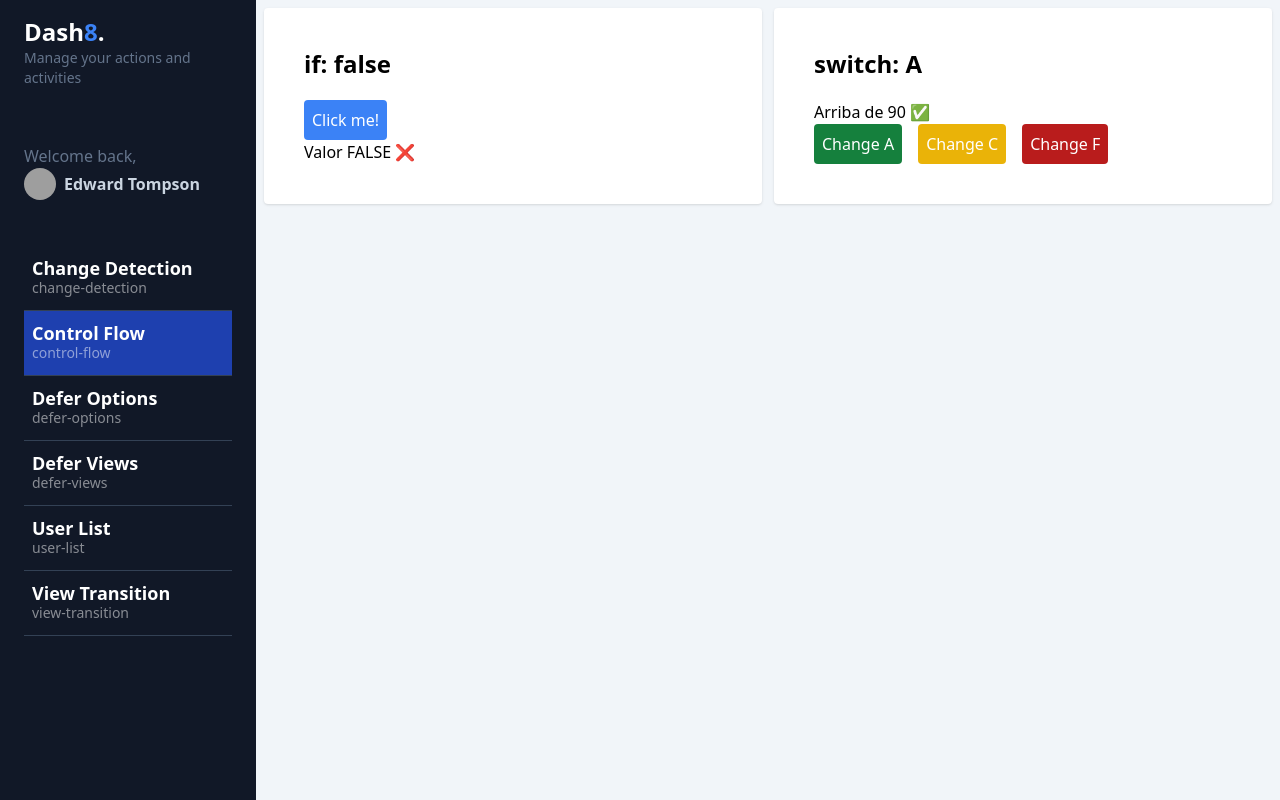
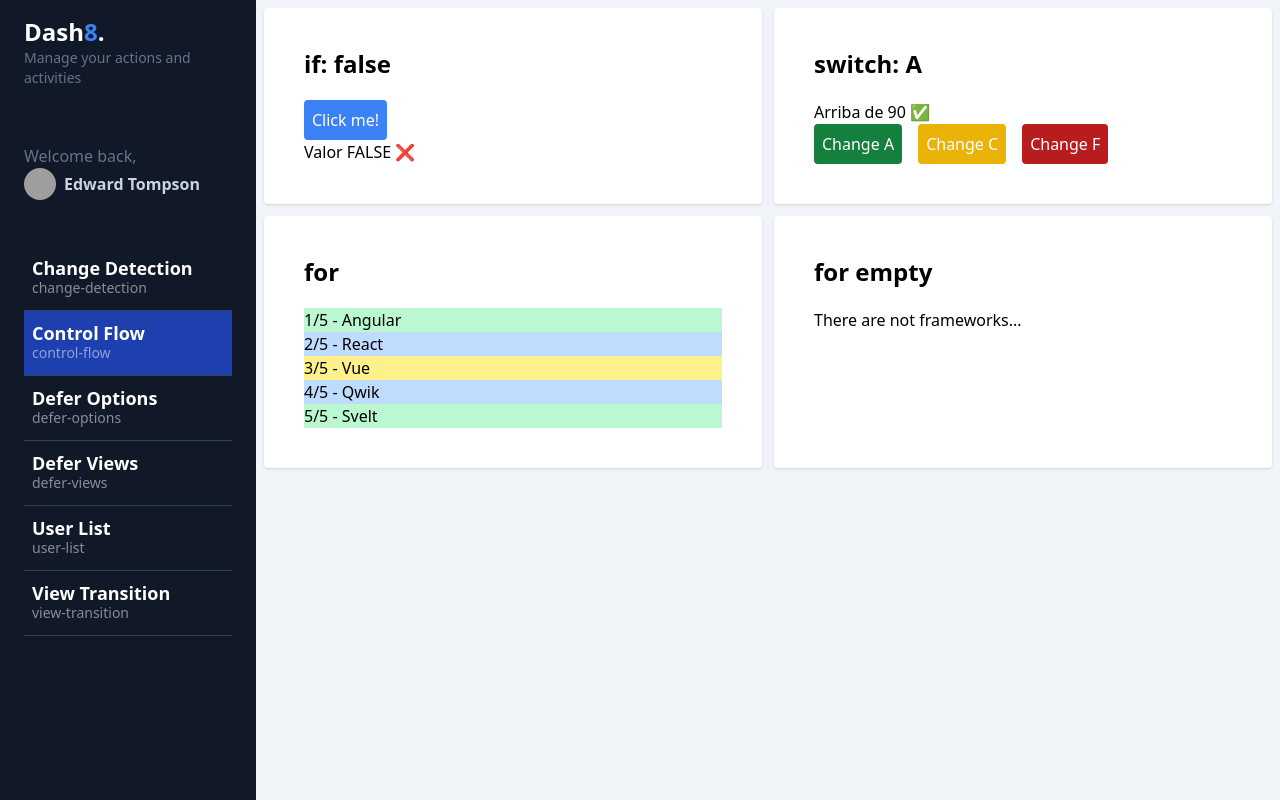
Before and after one commit to abelborit/angular-v17-dashboard-app, an Angular app: page /dashboard/control-flow in a window 1280 px wide. Built offline with nearby package versions, Linux system fonts and the light colour scheme; grey boxes are pictures that could not be loaded.

Commit message:
[FEAT] new sintaxis Control Flow: @for

```diff
--- a/src/app/dashboard/pages/control-flow-page/control-flow-page.component.html
+++ b/src/app/dashboard/pages/control-flow-page/control-flow-page.component.html
@@ -1,4 +1,5 @@
 <section class="grid grid-cols-1 md:grid-cols-2 gap-3">
+  <!-- @if else -->
   <div class="bg-white rounded shadow p-10">
     <h2 class="text-2xl font-bold mb-5">if: {{ showContent() }}</h2>
 
@@ -16,6 +17,7 @@
     }
   </div>
 
+  <!-- @switch -->
   <div class="bg-white rounded shadow p-10">
     <h2 class="text-2xl font-bold mb-5">switch: {{ grade() }}</h2>
 
@@ -50,4 +52,36 @@
       </button>
     </div>
   </div>
+
+  <!-- @for -->
+  <div class="bg-white rounded shadow p-10">
+    <h2 class="text-2xl font-bold mb-5">for</h2>
+
+    <ul>
+      @for (framework of frameworks(); track framework; let index = $index,
+      first = $first, last = $last, even = $even, odd = $odd, count = $count) {
+      <li
+        [class]="{
+        'bg-yellow-200': even && !first && !last,
+        'bg-blue-200': odd && !first && !last,
+        'bg-green-200': first || last,
+      }"
+      >
+        {{ index + 1 }}/{{ count }} - {{ framework }}
+      </li>
+      }
+    </ul>
+  </div>
+
+  <div class="bg-white rounded shadow p-10">
+    <h2 class="text-2xl font-bold mb-5">for empty</h2>
+
+    <ul>
+      @for (framework of frameworks2(); track framework) {
+      <li>- {{ framework }}</li>
+      } @empty {
+      <p>There are not frameworks...</p>
+      }
+    </ul>
+  </div>
 </section>
--- a/src/app/dashboard/pages/control-flow-page/control-flow-page.component.ts
+++ b/src/app/dashboard/pages/control-flow-page/control-flow-page.component.ts
@@ -10,6 +10,14 @@ import { Component, signal } from '@angular/core';
 export default class ControlFlowPageComponent {
   public showContent = signal<boolean>(false);
   public grade = signal<'A' | 'C' | 'F'>('A');
+  public frameworks = signal<string[]>([
+    'Angular',
+    'React',
+    'Vue',
+    'Qwik',
+    'Svelt',
+  ]);
+  public frameworks2 = signal<string[]>([]);
 
   public toggleShowContent() {
     this.showContent.update((currentValue) => !currentValue);
```
